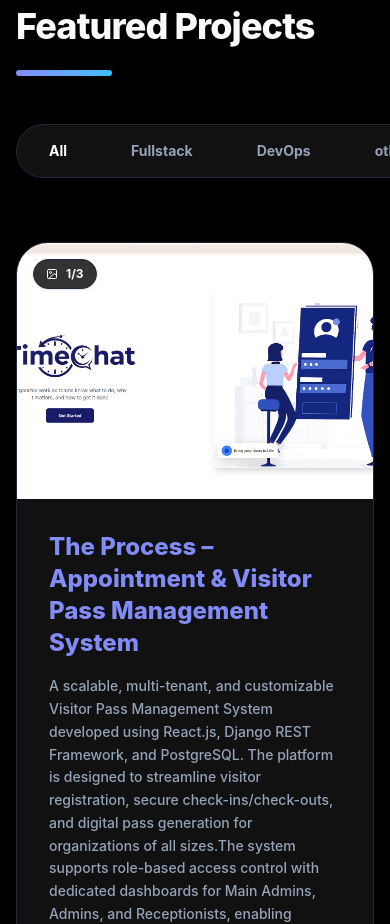
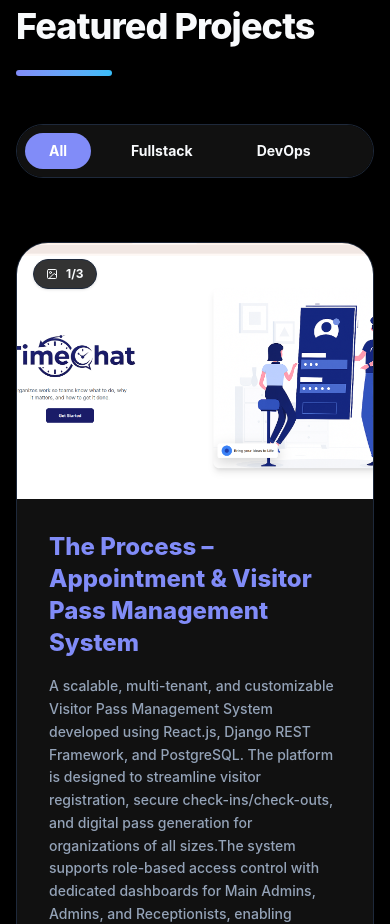
Before and after one commit to priya03072003/portfolio, a React (Vite) app: page / in a window 390 px wide. Shown: the part 4180-5104 px from the top of the page. Built offline with nearby package versions, Linux system fonts and the light colour scheme.

Commit message:
make responsive in project section

```diff
--- a/src/components/Projects.jsx
+++ b/src/components/Projects.jsx
@@ -154,11 +154,19 @@ const Projects = () => {
           <h2 className="text-4xl md:text-6xl font-extrabold mb-6 tracking-tight">Featured Projects</h2>
           <div className="w-24 h-1.5 bg-gradient-to-r from-[var(--color-primary)] to-[var(--color-secondary)] md:mx-auto rounded-full mb-12"></div>
           {/* Framer Motion Layout Filters */}
-          <div className="flex flex-wrap items-center justify-start md:justify-center gap-4 bg-[var(--surface-color)] p-2 rounded-[2rem] border border-[var(--border-color)] w-max mx-auto overflow-hidden shadow-sm">
+          <div className="flex flex-nowrap items-center justify-start md:justify-center gap-4 bg-[var(--surface-color)] p-2 rounded-[2rem] border border-[var(--border-color)] w-full mx-auto overflow-x-auto sm:overflow-hidden shadow-sm">
             {categories.map((cat) => (
-              <button key={cat} onClick={() => setActiveFilter(cat)} className="relative px-6 py-2 text-sm font-bold rounded-full transition-colors cursor-none" style={{ color: activeFilter === cat ? 'white' : 'var(--text-secondary)' }}>
+              <button
+                key={cat}
+                onClick={() => setActiveFilter(cat)}
+                className={`relative px-6 py-2 text-sm font-bold rounded-full transition-colors cursor-none ${activeFilter === cat ? 'bg-[var(--color-primary)] text-white' : 'text-[var(--text-primary)]'}`}
+              >
                 {activeFilter === cat && (
-                  <motion.div layoutId="active-filter" className="absolute inset-0 bg-[var(--color-primary)] rounded-full -z-10 shadow-md" transition={{ type: "spring", stiffness: 300, damping: 30 }} />
+                  <motion.div
+                    layoutId="active-filter"
+                    className="absolute inset-0 bg-[var(--color-primary)] rounded-full -z-10 shadow-md"
+                    transition={{ type: "spring", stiffness: 300, damping: 30 }}
+                  />
                 )}
                 <span className="relative z-10">{cat}</span>
               </button>
```
